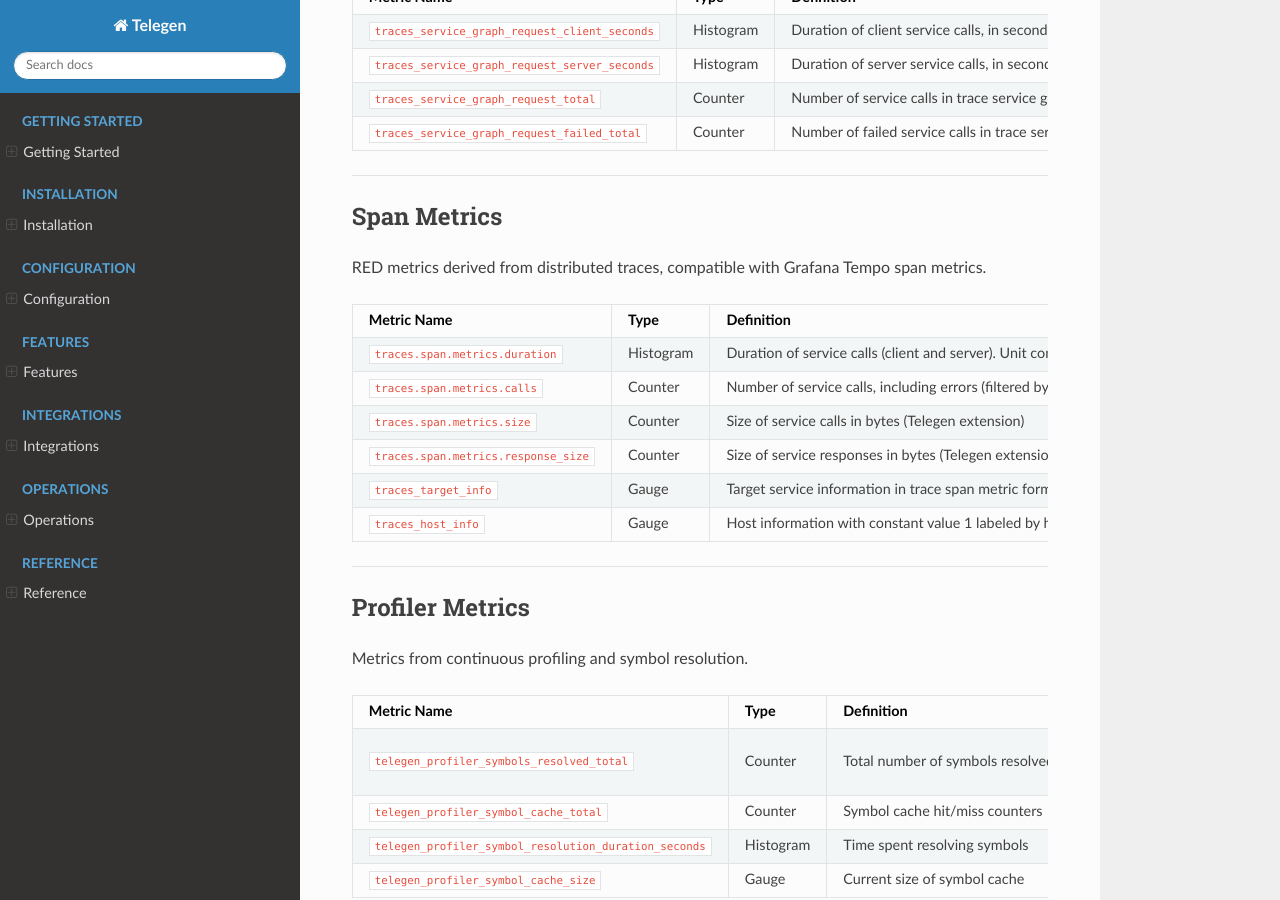
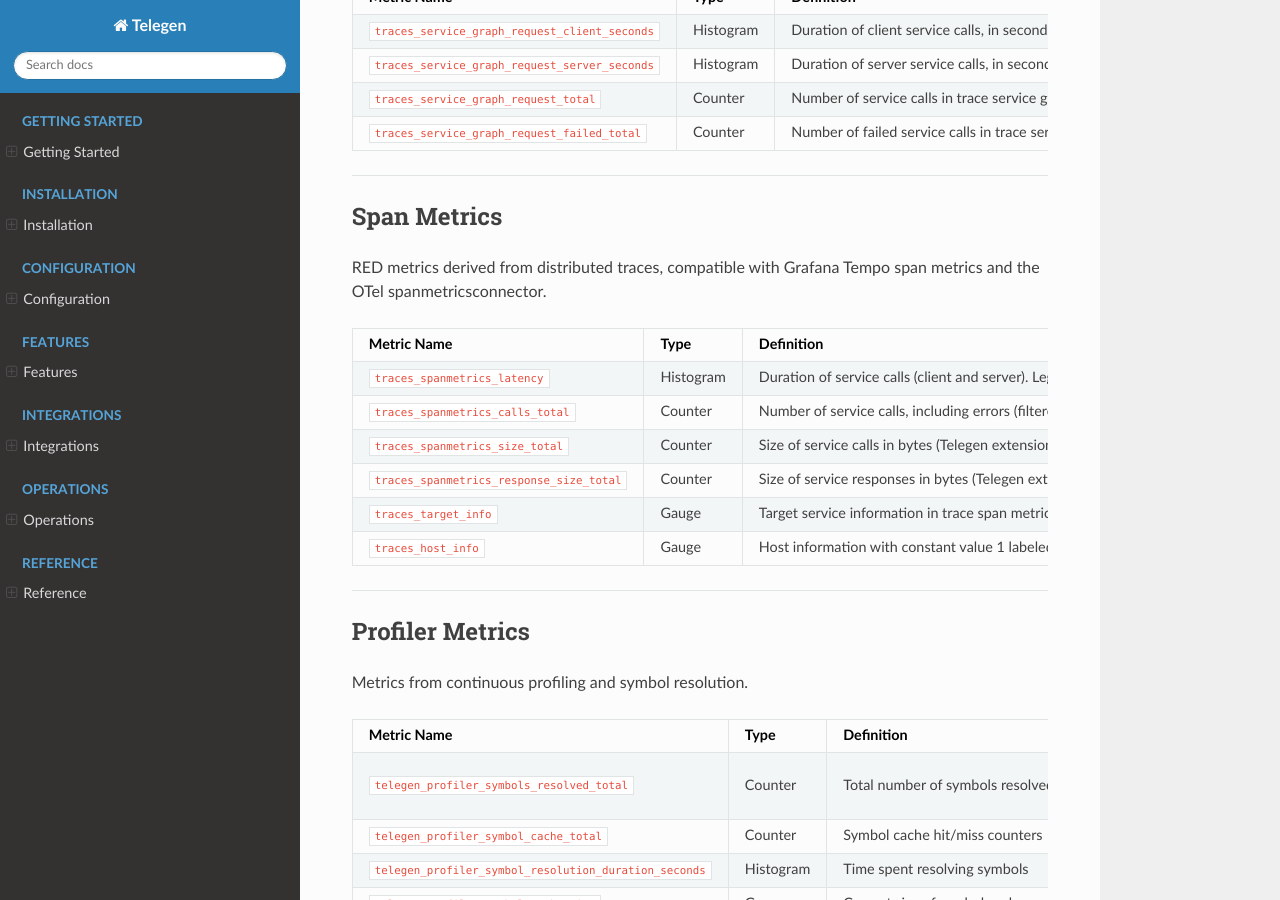
Before and after one commit to platformbuilds/telegen, a Sphinx documentation site: the page built from docs/reference/signals-reference.md, in a window 1280 px wide and 900 px high, scrolled down 3841 px. Built offline with Sphinx 7.4.7 and the Read the Docs theme 3.1.0, drawn with Linux system fonts in a browser that asks for light colours; pages that are not in the unit, such as notebooks, are missing from menus.

Commit message:
Update docs/reference/signals-reference.md
Co-authored-by: Copilot <175728472+Copilot@users.noreply.github.com>

```diff
--- a/docs/reference/signals-reference.md
+++ b/docs/reference/signals-reference.md
@@ -148,14 +148,14 @@ Metrics for visualizing service-to-service dependencies in trace formats compati
 
 ## Span Metrics
 
-RED metrics derived from distributed traces, compatible with Grafana Tempo span metrics.
+RED metrics derived from distributed traces, compatible with Grafana Tempo span metrics and the OTel spanmetricsconnector.
 
 | Metric Name | Type | Definition | Labels | Impact | Sentiment | Source Module |
 |-------------|------|------------|--------|--------|-----------|---------------|
-| `traces.span.metrics.duration` | Histogram | Duration of service calls (client and server). Unit configurable (ms or s). Compatible with OTel spanmetricsconnector | `service.name`, `span.name`, `span.kind`, `status.code` | Span latency distribution | ⬆️ Negative | `pkg/export/prom` |
-| `traces.span.metrics.calls` | Counter | Number of service calls, including errors (filtered by `status.code`). Compatible with OTel spanmetricsconnector | `service.name`, `span.name`, `span.kind`, `status.code` | Span call volume / error rate | Neutral | `pkg/export/prom` |
-| `traces.span.metrics.size` | Counter | Size of service calls in bytes (Telegen extension) | `service.name`, `span.name`, `span.kind` | Request payload size | Neutral | `pkg/export/prom` |
-| `traces.span.metrics.response_size` | Counter | Size of service responses in bytes (Telegen extension) | `service.name`, `span.name`, `span.kind` | Response payload size | Neutral | `pkg/export/prom` |
+| `traces_spanmetrics_latency` | Histogram | Duration of service calls (client and server). Legacy Tempo-style name; when using the OTel spanmetricsconnector this is exported as `traces_span_metrics_duration_seconds`. Unit configurable (ms or s). | `service.name`, `span.name`, `span.kind`, `status.code` | Span latency distribution | ⬆️ Negative | `pkg/export/prom` |
+| `traces_spanmetrics_calls_total` | Counter | Number of service calls, including errors (filtered by `status.code`). Compatible with OTel spanmetricsconnector | `service.name`, `span.name`, `span.kind`, `status.code` | Span call volume / error rate | Neutral | `pkg/export/prom` |
+| `traces_spanmetrics_size_total` | Counter | Size of service calls in bytes (Telegen extension) | `service.name`, `span.name`, `span.kind` | Request payload size | Neutral | `pkg/export/prom` |
+| `traces_spanmetrics_response_size_total` | Counter | Size of service responses in bytes (Telegen extension) | `service.name`, `span.name`, `span.kind` | Response payload size | Neutral | `pkg/export/prom` |
 | `traces_target_info` | Gauge | Target service information in trace span metric format | `service.name`, `service.namespace`, `k8s.*` labels | Service metadata | Neutral (informational) | `pkg/export/prom` |
 | `traces_host_info` | Gauge | Host information with constant value 1 labeled by host id | `host.id`, `host.name` | Host metadata | Neutral (informational) | `pkg/export/prom` |
 
```
